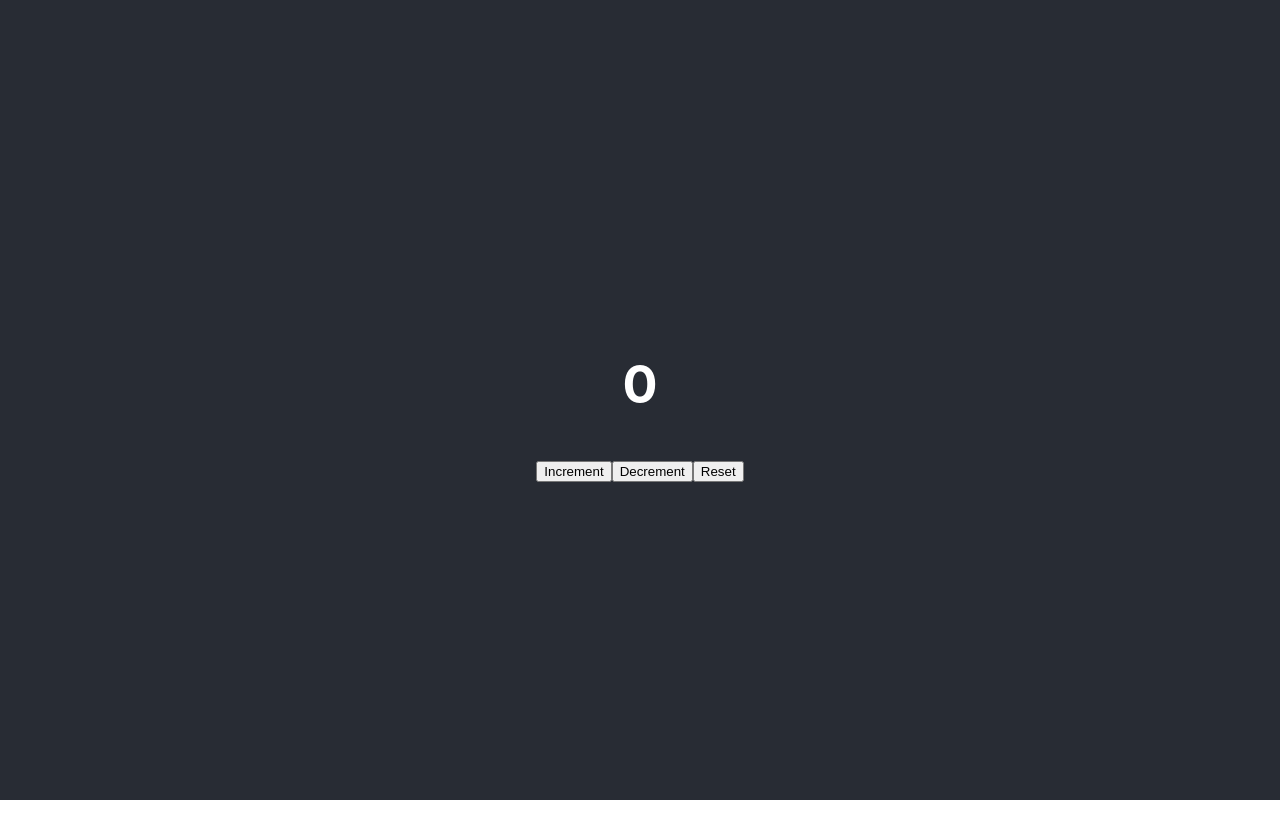
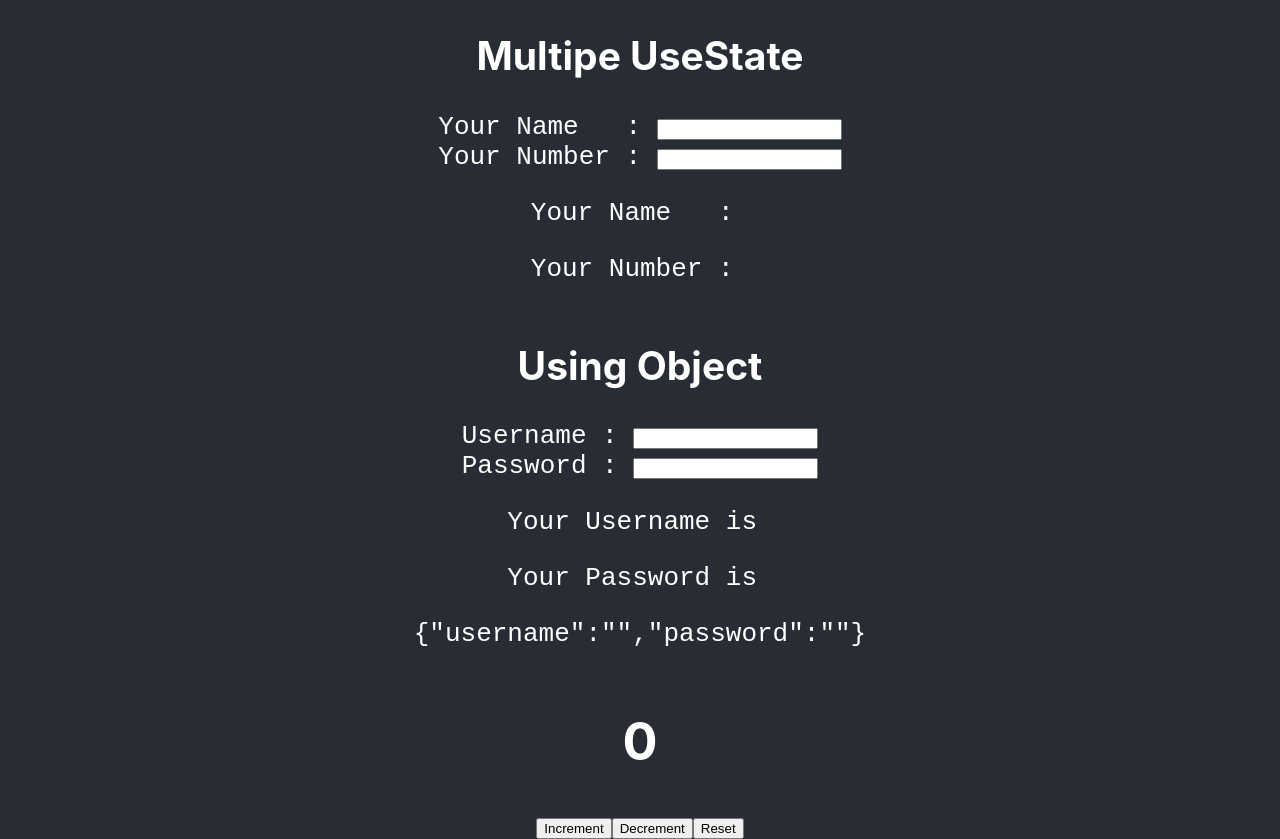
Before and after one commit to Guhandhanush/React-Practice, a React (Create React App) app: page / in a window 1280 px wide. Before the commit the page ends 800 px from the top, so only its background shows below. Built offline with nearby package versions, Linux system fonts and the light colour scheme.

Commit message:
worked form and usestate with object and spread

```diff
--- a/src/App.js
+++ b/src/App.js
@@ -1,11 +1,15 @@
 import './App.css';
+import InputUsestate from './Components/InputUsestate';
+import UsestateForm from './Components/UsestateForm';
 import UsestateHooks from './Components/UsestateHooks';
 
 function App() {
   return (
     <div className="App">
       <header className="App-header">
-          <UsestateHooks/>
+        <UsestateForm/>
+        <InputUsestate />
+        <UsestateHooks />
       </header>
     </div>
   );
--- /dev/null
+++ b/src/Components/InputUsestate.js
@@ -0,0 +1,30 @@
+import React, { useState } from 'react'
+
+function InputUsestate() {
+
+    const [name, setName] = useState({ username: '', password: '' })
+
+    return (
+        <div>
+            <h2>Using Object</h2>
+            <pre>
+                <form>
+                    Username : <input type="text" value={name.username} onChange={e => setName({ ...name, username: e.target.value })} />
+                    <br />
+                    Password : <input type="password" value={name.password} onChange={e => setName({ ...name, password: e.target.value })} />
+                </form>
+                <p>
+                    Your Username is {name.username}
+                </p>
+                <p>
+                    Your Password is {name.password}
+                </p>
+                <p>
+                    {JSON.stringify(name)}
+                </p>
+            </pre>
+        </div>
+    )
+}
+
+export default InputUsestate
--- /dev/null
+++ b/src/Components/UsestateForm.js
@@ -0,0 +1,28 @@
+import React, { useState } from 'react'
+
+function UsestateForm() {
+    const [name, setName] = useState('');
+    const [number, setNumber] = useState('');
+    return (
+        <div>
+            <h2>Multipe UseState</h2>
+            <pre>
+                <form>
+                    Your Name   : <input type="text" onChange={(e) => { setName(e.target.value) }} />
+                    <br />
+                    Your Number : <input type="text" onChange={(e) => { setNumber(e.target.value) }} />
+                </form>
+                <footer>
+                    <p>
+                        Your Name   : {name}
+                    </p>
+                    <p>
+                        Your Number : {number}
+                    </p>
+                </footer>
+            </pre>
+        </div>
+    )
+}
+
+export default UsestateForm
```
